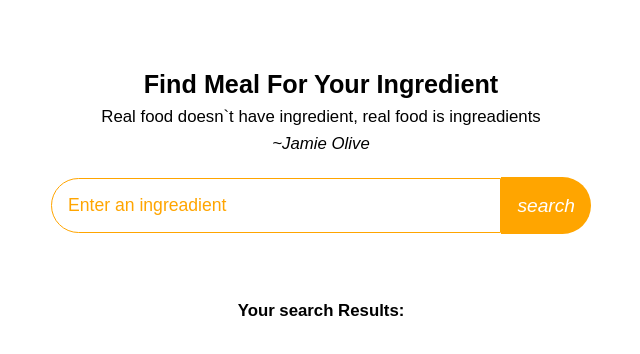
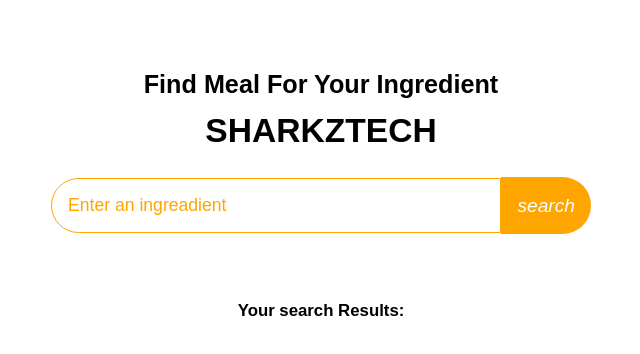
Before and after one commit to SHARKZTECH/JS-RECIPE, a plain HTML site: page index.html in a window 1280 px wide. Shown: the whole page, without its empty margins (319-959 px from the left). Drawn offline with Linux system fonts and the light colour scheme.

Commit message:
Update index.html
add sharkztech

```diff
--- a/index.html
+++ b/index.html
@@ -10,9 +10,7 @@
 		<div class="meal-wrapper">
 			<div class="meal-search">
 				<h2>Find Meal For Your Ingredient</h2>
-				<blockquote>Real food doesn`t have ingredient, real food is ingreadients<br>
-				<cite>~Jamie Olive</cite>
-				</blockquote>
+				<h1 class="sharkz">SHARKZTECH</h1>
 
 				<div class="meal-search-box">
 					<input type="text" class="search-control" placeholder="Enter an ingreadient" id="search-input">
```
